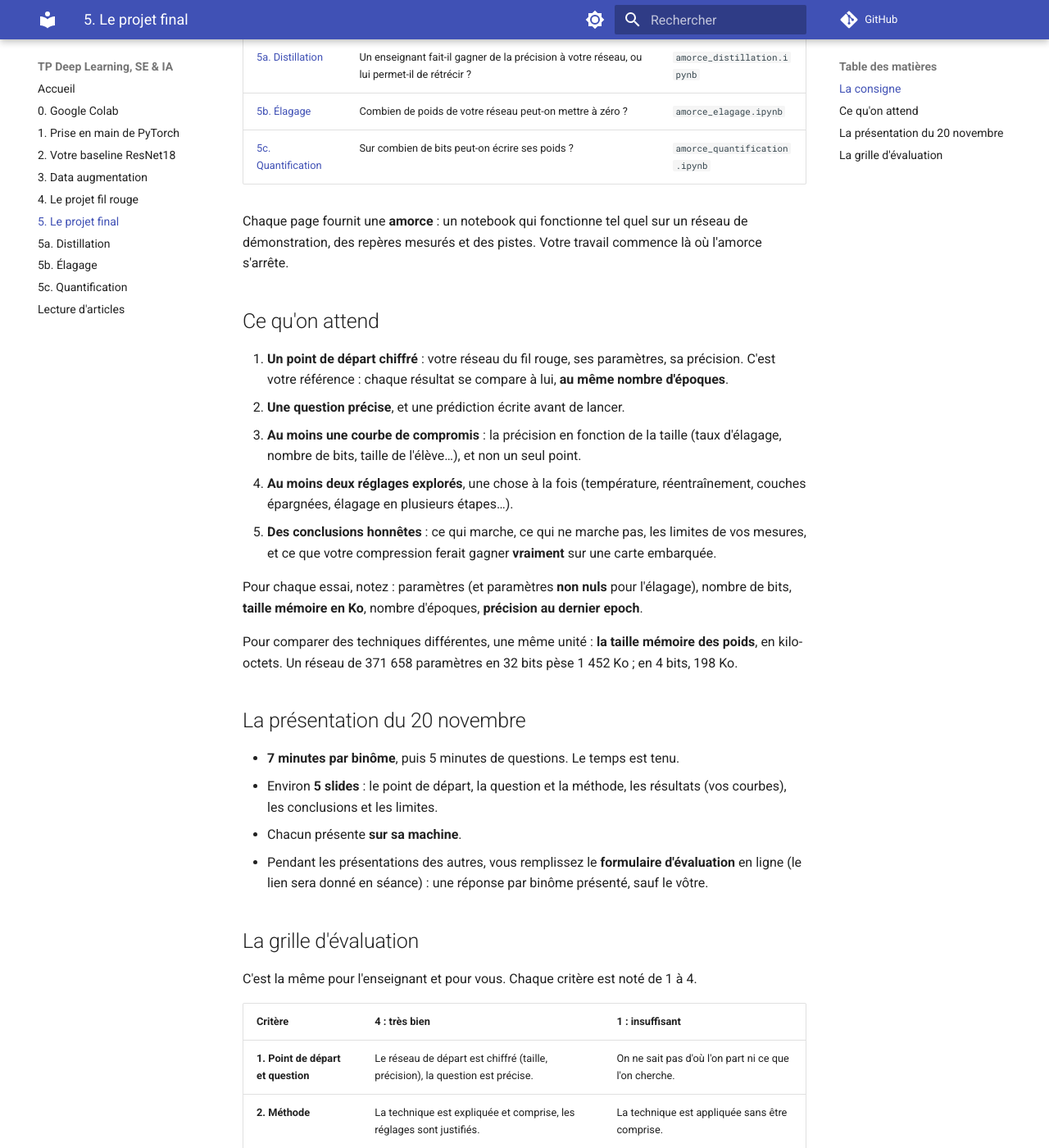
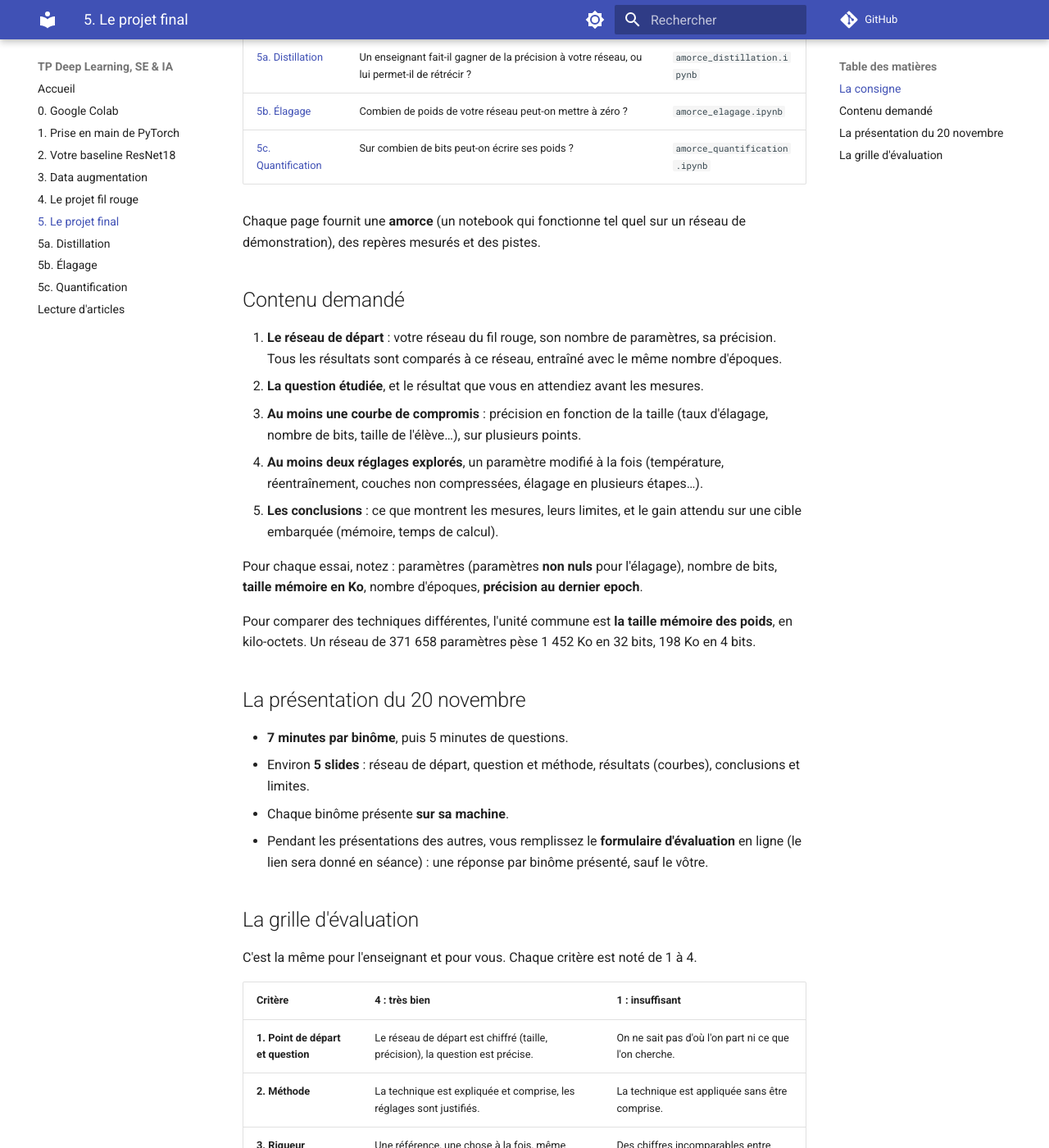
Before and after one commit to bonben/ensta-tp-deep-learning, an MkDocs documentation site: the page built from docs/05_projet_final.md, in a window 1280 px wide and 1400 px high, scrolled down 450 px. Shown: the whole window at 82% size. Built offline with MkDocs 1.6.1 and Material for MkDocs 9.7.7, drawn with Linux system fonts in a browser that asks for light colours; comment, search, counter and statistics services are not loaded; some of the changed text lies outside the part shown.

Commit message:
Partie 5 : ton factuel
Claude-Session: https://claude.ai/code/session_01E2tnaWGnKcnhRyyZz6dByx

```diff
--- a/docs/05_projet_final.md
+++ b/docs/05_projet_final.md
@@ -18,33 +18,33 @@ grille ci-dessous.
 | [5b. Élagage](05b_elagage.md) | Combien de poids de votre réseau peut-on mettre à zéro ? | `amorce_elagage.ipynb` |
 | [5c. Quantification](05c_quantification.md) | Sur combien de bits peut-on écrire ses poids ? | `amorce_quantification.ipynb` |
 
-Chaque page fournit une **amorce** : un notebook qui fonctionne tel quel sur un réseau de
-démonstration, des repères mesurés et des pistes. Votre travail commence là où l'amorce s'arrête.
+Chaque page fournit une **amorce** (un notebook qui fonctionne tel quel sur un réseau de
+démonstration), des repères mesurés et des pistes.
 
-## Ce qu'on attend
+## Contenu demandé
 
-1. **Un point de départ chiffré** : votre réseau du fil rouge, ses paramètres, sa précision.
-   C'est votre référence : chaque résultat se compare à lui, **au même nombre d'époques**.
-2. **Une question précise**, et une prédiction écrite avant de lancer.
-3. **Au moins une courbe de compromis** : la précision en fonction de la taille (taux
-   d'élagage, nombre de bits, taille de l'élève…), et non un seul point.
-4. **Au moins deux réglages explorés**, une chose à la fois (température, réentraînement,
-   couches épargnées, élagage en plusieurs étapes…).
-5. **Des conclusions honnêtes** : ce qui marche, ce qui ne marche pas, les limites de vos
-   mesures, et ce que votre compression ferait gagner **vraiment** sur une carte embarquée.
+1. **Le réseau de départ** : votre réseau du fil rouge, son nombre de paramètres, sa précision.
+   Tous les résultats sont comparés à ce réseau, entraîné avec le même nombre d'époques.
+2. **La question étudiée**, et le résultat que vous en attendiez avant les mesures.
+3. **Au moins une courbe de compromis** : précision en fonction de la taille (taux d'élagage,
+   nombre de bits, taille de l'élève…), sur plusieurs points.
+4. **Au moins deux réglages explorés**, un paramètre modifié à la fois (température,
+   réentraînement, couches non compressées, élagage en plusieurs étapes…).
+5. **Les conclusions** : ce que montrent les mesures, leurs limites, et le gain attendu sur une
+   cible embarquée (mémoire, temps de calcul).
 
-Pour chaque essai, notez : paramètres (et paramètres **non nuls** pour l'élagage), nombre de
+Pour chaque essai, notez : paramètres (paramètres **non nuls** pour l'élagage), nombre de
 bits, **taille mémoire en Ko**, nombre d'époques, **précision au dernier epoch**.
 
-Pour comparer des techniques différentes, une même unité : **la taille mémoire des poids**,
-en kilo-octets. Un réseau de 371 658 paramètres en 32 bits pèse 1 452 Ko ; en 4 bits, 198 Ko.
+Pour comparer des techniques différentes, l'unité commune est **la taille mémoire des poids**,
+en kilo-octets. Un réseau de 371 658 paramètres pèse 1 452 Ko en 32 bits, 198 Ko en 4 bits.
 
 ## La présentation du 20 novembre
 
-- **7 minutes par binôme**, puis 5 minutes de questions. Le temps est tenu.
-- Environ **5 slides** : le point de départ, la question et la méthode, les résultats (vos
-  courbes), les conclusions et les limites.
-- Chacun présente **sur sa machine**.
+- **7 minutes par binôme**, puis 5 minutes de questions.
+- Environ **5 slides** : réseau de départ, question et méthode, résultats (courbes),
+  conclusions et limites.
+- Chaque binôme présente **sur sa machine**.
 - Pendant les présentations des autres, vous remplissez le **formulaire d'évaluation** en ligne
   (le lien sera donné en séance) : une réponse par binôme présenté, sauf le vôtre.
 
@@ -61,10 +61,8 @@ C'est la même pour l'enseignant et pour vous. Chaque critère est noté de 1 à
 | **5. Conclusions** | Ce qu'on retient, les limites, ce que ça donnerait sur une cible réelle. | Pas de conclusion, ou une conclusion que les résultats ne montrent pas. |
 | **6. Présentation** | Claire, dans le temps, réponses précises aux questions. | Confuse, hors du temps. |
 
-Le formulaire demande aussi, pour chaque binôme, **un point fort** et **une suggestion** :
-une phrase chacun, précise. « Bien » ou « rien à dire » ne compte pas.
+Le formulaire demande aussi, pour chaque binôme, **un point fort** et **une suggestion**, en
+une phrase chacun.
 
-!!! tip "Évaluer ses camarades"
-    Notez ce que vous avez vu, pas ce que vous imaginez. Un résultat négatif bien mesuré et bien
-    expliqué vaut mieux qu'un résultat spectaculaire sans référence : la grille récompense la
-    **démarche**, pas le chiffre final.
+La grille note la démarche et non la valeur du résultat : un résultat négatif correctement
+mesuré peut obtenir la note maximale.
```
